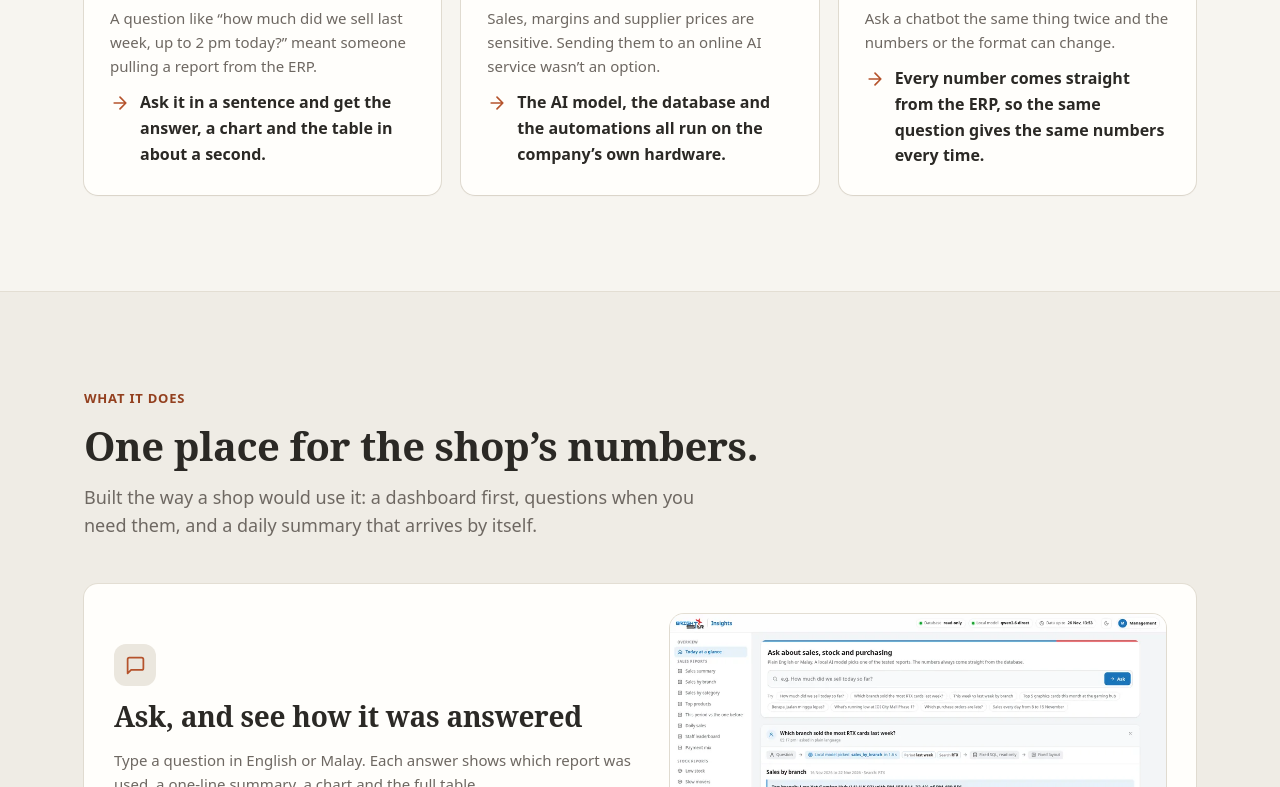
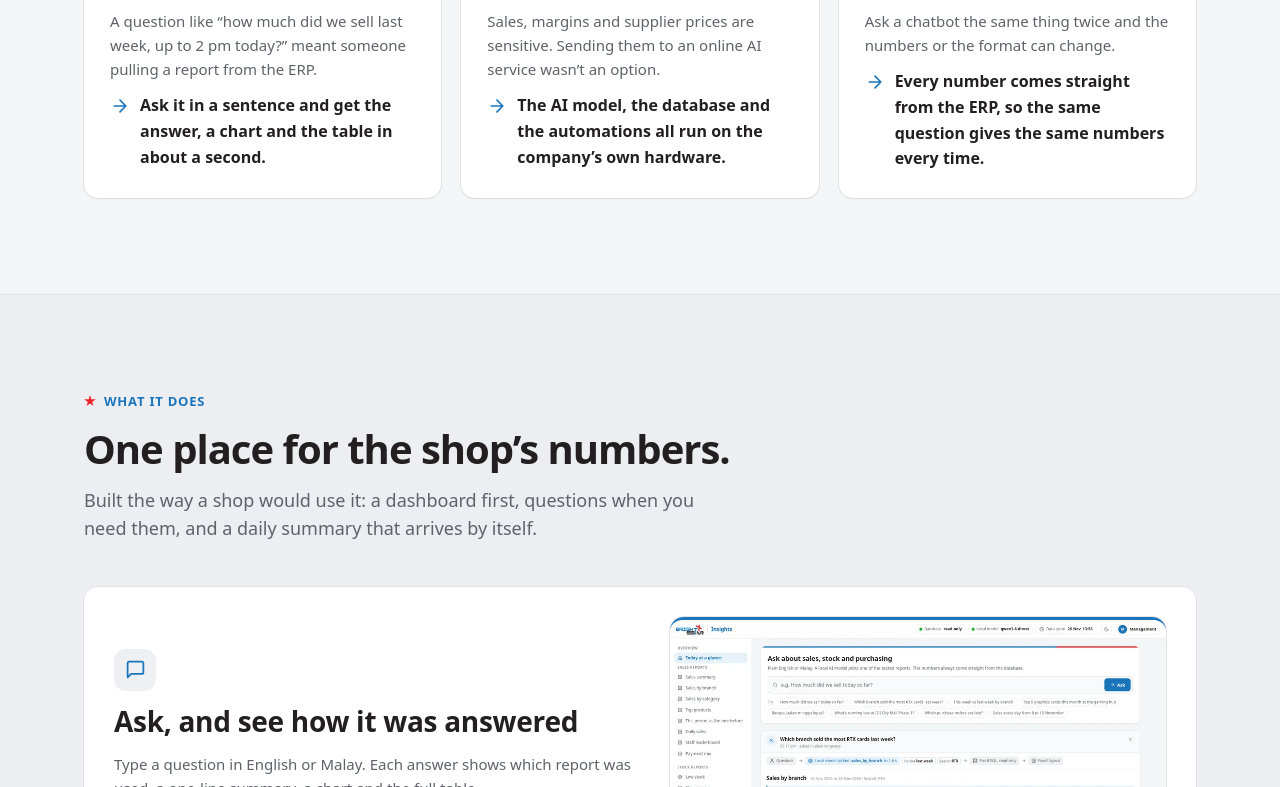
Before and after one commit to ezzzy01/ezzzy01.github.io, a plain HTML site: page retail/index.html in a window 1280 px wide. Shown: the part 2013-2800 px from the top of the page. Drawn offline with Linux system fonts and the light colour scheme.

Commit message:
Retail page: Brightstar theme (blue/red, sans headings, star labels)
Co-Authored-By: Claude Opus 5.5 <noreply@anthropic.com>
Claude-Session: https://claude.ai/code/session_019hFk9tDYcQSH82D6WqA6Ft

```diff
--- a/retail/index.html
+++ b/retail/index.html
@@ -5,8 +5,8 @@
 <meta name="viewport" content="width=device-width, initial-scale=1, viewport-fit=cover">
 <title>Brightstar Insights · unofficial mock demo</title>
 <meta name="description" content="Brightstar Insights is an unofficial mock demo of an AI assistant for a multi-branch IT retailer: ask about sales, stock and purchasing in plain English or Malay, with the AI running on in-house hardware. Not affiliated with Brightstar Computer; all data made up.">
-<meta name="theme-color" content="#f7f5f0" media="(prefers-color-scheme: light)">
-<meta name="theme-color" content="#262523" media="(prefers-color-scheme: dark)">
+<meta name="theme-color" content="#f4f5f7" media="(prefers-color-scheme: light)">
+<meta name="theme-color" content="#0b0b0c" media="(prefers-color-scheme: dark)">
 <meta property="og:title" content="Brightstar Insights · unofficial mock demo">
 <meta property="og:description" content="Ask the shop’s numbers in plain words, with the AI on in-house hardware. An unofficial mock demo with made-up data.">
 <meta property="og:image" content="https://ezzzy01.github.io/assets/img/ri-dashboard.webp">
@@ -16,26 +16,32 @@
 <script>try{var s=localStorage.getItem('theme');if(s==='light'||s==='dark')document.documentElement.setAttribute('data-theme',s)}catch(e){}</script>
 <style>
 :root{color-scheme:light;
- --page:#f7f5f0;--side:#efece5;--card:#fffefb;--sunken:#ebe7de;--hover:#e9e5dc;
- --line:#e3ded3;--line2:#c9c2b5;--ink:#2b2925;--muted:#6e6862;--faint:#8f8981;
- --accent:#b5532c;--accent-h:#9e4724;--accent-ink:#fff;--accent-soft:#f4e3da;--accent-text:#93401f;
- --good:#2f7a45;--good-soft:#e3f0e5;--warn:#96590a;--warn-soft:#f8ead2;--bad:#b42318;--bad-soft:#f9e1de;--info:#2f5f8a;--info-soft:#e1eaf3;
+ --page:#f4f5f7;--side:#eceef1;--card:#ffffff;--sunken:#eef0f3;--hover:#e8f2fa;
+ --line:#e4e6ea;--line2:#cfd3d9;--ink:#231f20;--muted:#5f6268;--faint:#8a8d93;
+ --accent:#1b75bc;--accent-h:#145d96;--accent-ink:#fff;--accent-soft:#e8f2fa;--accent-text:#1b75bc;--red:#eb2227;
+ --good:#006c10;--good-soft:#e7f6ea;--warn:#8a5a00;--warn-soft:#fff6e0;--bad:#c22e2f;--bad-soft:#fdecec;--info:#1b75bc;--info-soft:#e8f2fa;
  --sans:system-ui,-apple-system,"Segoe UI",Roboto,"Helvetica Neue",Arial,sans-serif;
- --serif:"Source Serif 4","Source Serif Pro","Iowan Old Style",Charter,"Noto Serif",Georgia,serif;
- --r:10px;--r-lg:14px;--sh1:0 1px 2px rgba(43,41,37,.06),0 0 0 1px var(--line);--sh2:0 18px 48px rgba(43,41,37,.16),0 0 0 1px var(--line);
+ --serif:var(--sans);
+ --r:10px;--r-lg:14px;--sh1:0 1px 2px rgba(16,24,40,.06),0 0 0 1px var(--line);--sh2:0 18px 48px rgba(16,24,40,.14),0 0 0 1px var(--line);
  --focus:0 0 0 3px color-mix(in srgb,var(--accent) 30%,transparent);--max:1160px}
 @media (prefers-color-scheme:dark){:root:not([data-theme="light"]){color-scheme:dark;
- --page:#262523;--side:#1f1e1c;--card:#2e2c29;--sunken:#1f1e1c;--hover:#383632;
- --line:#3d3a36;--line2:#57534c;--ink:#ece8e1;--muted:#a8a299;--faint:#8a847b;
- --accent:#e07b52;--accent-h:#ea9271;--accent-ink:#1f1e1c;--accent-soft:#4a3329;--accent-text:#f0a583;
- --good:#7ccb92;--good-soft:#22362a;--warn:#e3a54a;--warn-soft:#3d3020;--bad:#f08a80;--bad-soft:#452824;--info:#8bb8e8;--info-soft:#24323f;
- --sh1:0 0 0 1px var(--line);--sh2:0 18px 48px rgba(0,0,0,.5),0 0 0 1px var(--line2)}}
+ --page:#0b0b0c;--side:#111214;--card:#17181a;--sunken:#111214;--hover:#1d1f22;
+ --line:#2a2d31;--line2:#3a3e44;--ink:#efefef;--muted:#a3a8b0;--faint:#7c828b;
+ --accent:#4a9be0;--accent-h:#6aaee6;--accent-ink:#0b0b0c;--accent-soft:#102a40;--accent-text:#6aaee6;--red:#ff4d52;
+ --good:#53c556;--good-soft:#132a17;--warn:#fbb315;--warn-soft:#3a2e10;--bad:#ff8a8a;--bad-soft:#3a1a1b;--info:#4a9be0;--info-soft:#102a40;
+ --sh1:0 0 0 1px var(--line);--sh2:0 18px 48px rgba(0,0,0,.55),0 0 0 1px var(--line2)}}
 :root[data-theme="dark"]{color-scheme:dark;
- --page:#262523;--side:#1f1e1c;--card:#2e2c29;--sunken:#1f1e1c;--hover:#383632;
- --line:#3d3a36;--line2:#57534c;--ink:#ece8e1;--muted:#a8a299;--faint:#8a847b;
- --accent:#e07b52;--accent-h:#ea9271;--accent-ink:#1f1e1c;--accent-soft:#4a3329;--accent-text:#f0a583;
- --good:#7ccb92;--good-soft:#22362a;--warn:#e3a54a;--warn-soft:#3d3020;--bad:#f08a80;--bad-soft:#452824;--info:#8bb8e8;--info-soft:#24323f;
- --sh1:0 0 0 1px var(--line);--sh2:0 18px 48px rgba(0,0,0,.5),0 0 0 1px var(--line2)}
+ --page:#0b0b0c;--side:#111214;--card:#17181a;--sunken:#111214;--hover:#1d1f22;
+ --line:#2a2d31;--line2:#3a3e44;--ink:#efefef;--muted:#a3a8b0;--faint:#7c828b;
+ --accent:#4a9be0;--accent-h:#6aaee6;--accent-ink:#0b0b0c;--accent-soft:#102a40;--accent-text:#6aaee6;--red:#ff4d52;
+ --good:#53c556;--good-soft:#132a17;--warn:#fbb315;--warn-soft:#3a2e10;--bad:#ff8a8a;--bad-soft:#3a1a1b;--info:#4a9be0;--info-soft:#102a40;
+ --sh1:0 0 0 1px var(--line);--sh2:0 18px 48px rgba(0,0,0,.55),0 0 0 1px var(--line2)}
+/* Brightstar touches: blue-to-red stripe, red star, bold sans headings */
+header.shell::before{content:"";position:absolute;left:0;right:0;top:0;height:4px;background:linear-gradient(90deg,var(--accent) 0 78%,var(--red) 78% 100%)}
+.eyebrow::before{content:"";width:12px;height:12px;flex:none;background:var(--red);
+ clip-path:polygon(50% 0,61% 35%,98% 35%,68% 57%,79% 91%,50% 70%,21% 91%,32% 57%,2% 35%,39% 35%)}
+h2,.hero h1,.day .t{font-weight:800!important;letter-spacing:-.025em!important}
+.frame{border-top:3px solid var(--accent)}
 *{box-sizing:border-box}
 html{scroll-behavior:smooth;scroll-padding-top:72px;-webkit-text-size-adjust:100%}
 @media (prefers-reduced-motion:reduce){html{scroll-behavior:auto}*{animation:none!important;transition:none!important}}
@@ -211,7 +217,7 @@ footer .wrap{display:flex;flex-wrap:wrap;gap:12px 28px;justify-content:space-bet
 .menu-btn{display:none;place-items:center;width:44px;height:44px;border:0;border-radius:10px;background:transparent;color:var(--ink);cursor:pointer;flex:none}
 .menu-btn:hover{background:var(--hover)}
 dialog#sheet{margin:0 0 auto;width:100%;max-width:100%;max-height:100dvh;border:0;padding:8px 16px calc(20px + env(safe-area-inset-bottom));background:var(--page);color:var(--ink);border-radius:0 0 18px 18px;box-shadow:var(--sh2)}
-dialog#sheet::backdrop{background:rgba(20,18,16,.5)}
+dialog#sheet::backdrop{background:rgba(11,11,12,.5)}
 dialog#sheet[open]{animation:drop .22s ease}
 @keyframes drop{from{transform:translateY(-16px);opacity:0}}
 .sh-head{display:flex;align-items:center;justify-content:space-between;height:56px}
@@ -222,9 +228,9 @@ dialog#sheet[open]{animation:drop .22s ease}
 #mbar{display:none}
 /* lightbox */
 dialog#lb{padding:0;border:0;background:transparent;max-width:min(1600px,96vw);max-height:94vh}
-dialog#lb::backdrop{background:rgba(20,18,16,.8)}
+dialog#lb::backdrop{background:rgba(11,11,12,.8)}
 dialog#lb img{max-height:90vh;width:auto;border-radius:12px;margin:auto}
-dialog#lb button{position:fixed;top:14px;right:14px;width:44px;height:44px;border-radius:50%;border:0;background:#fffefb;color:#2b2925;cursor:pointer;display:grid;place-items:center}
+dialog#lb button{position:fixed;top:14px;right:14px;width:44px;height:44px;border-radius:50%;border:0;background:#ffffff;color:#231f20;cursor:pointer;display:grid;place-items:center}
 
 /* reveal */
 .rv{opacity:0;transform:translateY(14px);transition:opacity .6s ease,transform .6s ease}
```
